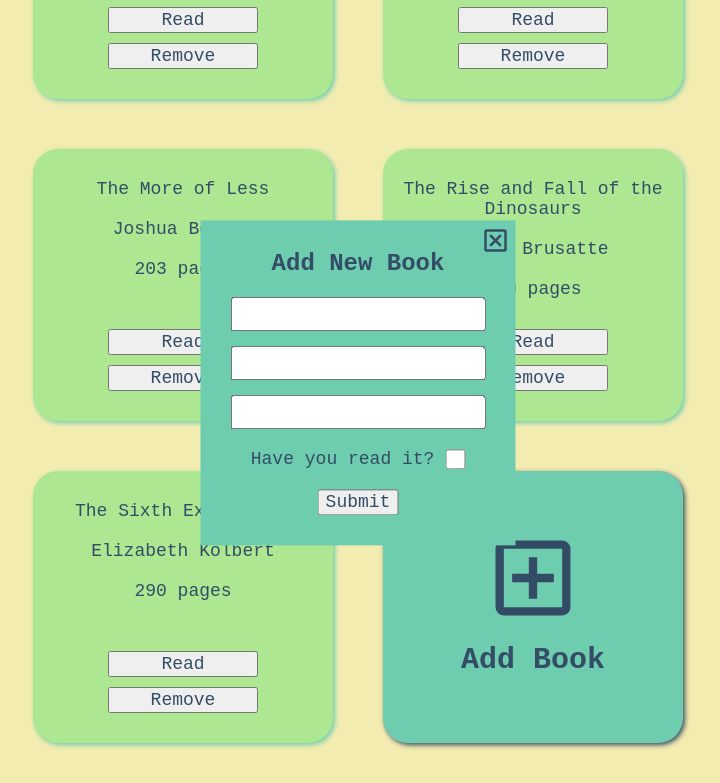
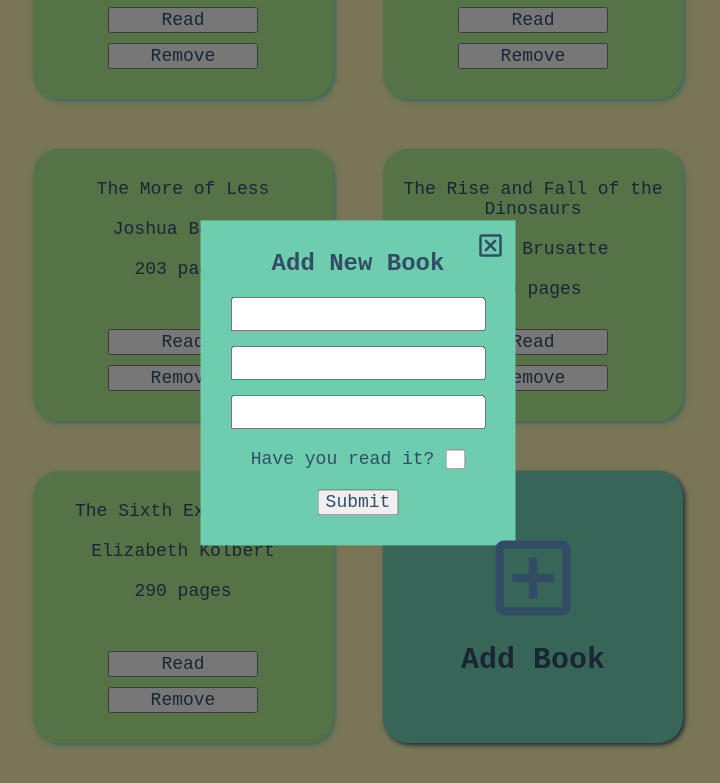
Before and after one commit to caylinvu/library, a plain HTML site: page index.html in a window 1280 px wide. Both pictures are taken after a click on the button "Add Book". Shown: the part 670-1453 px from the top of the page, without its empty margins (282-1002 px from the left). Drawn offline with Linux system fonts and the light colour scheme.

Commit message:
Add pop-up blocker

```diff
--- a/index.html
+++ b/index.html
@@ -10,6 +10,7 @@
     </head>
     <body>
         <div class="form-popup">
+            <div class="blocker" onclick="closeForm()"></div>
             <form action="" method="post" class="form-container">
                 <div class="close-container">
                     <button type="button" class="close-btn" onclick="closeForm()"><img src="images/close-box.svg" alt="close icon" class="close-icon"></button>
--- a/style.css
+++ b/style.css
@@ -153,17 +153,25 @@ input {
 }
 
 /* pop-up form */
-
 .form-popup {
     display: none;
+}
+
+.blocker {
     position: fixed;
-    z-index: 1;
+    top: 0;
+    right: 0;
+    bottom: 0;
+    left: 0;
+    background: rgba(0, 0, 0, .5);
+    content: '';
+}
+
+.form-container {
+    position: fixed;
     top: 50%;
     left: 50%;
     transform: translate(-50%, -50%);
-}
-
-.form-container {
     padding: 30px;
     text-align: center;
     background-color: var(--primary-color);
@@ -173,8 +181,8 @@ input {
 .close-container {
     text-align: end;
     position: absolute;
-    top: 5px;
-    right: 5px;
+    top: 10px;
+    right: 10px;
 }
 
 .close-btn {
```
